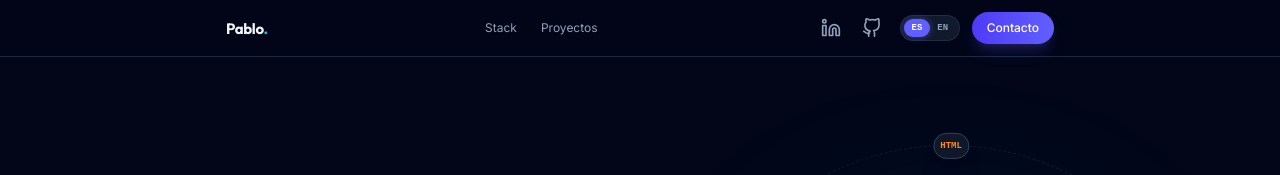
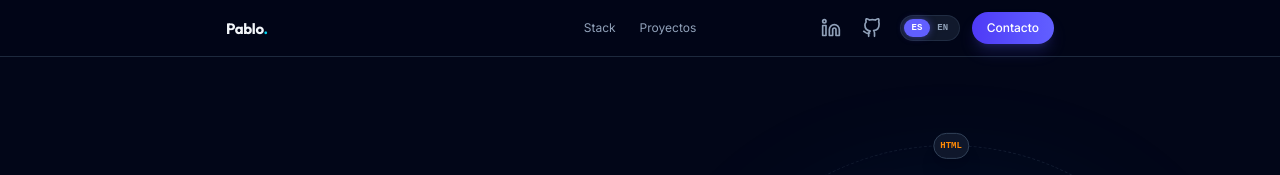
Before and after one commit to Dazinha/Portafolio, a React (Vite) app: page / in a window 1280 px wide. Shown: the top 175 px of the page. Built offline with nearby package versions, Linux system fonts and the light colour scheme.

Commit message:
fix(navbar): center stack and projects links

```diff
--- a/src/components/Navbar.jsx
+++ b/src/components/Navbar.jsx
@@ -38,7 +38,7 @@ const Navbar = () => {
       className="fixed top-0 left-0 right-0 z-50 bg-slate-950/60 backdrop-blur-xl border-b border-slate-800"
     >
       <div className="max-w-6xl mx-auto px-6 py-4">
-        <div className="flex items-center justify-between">
+        <div className="flex items-center justify-between relative">
           <a
             href="#"
             className="flex items-center group transition-transform hover:scale-105"
@@ -48,7 +48,7 @@ const Navbar = () => {
             </span>
           </a>
 
-          <ul className="hidden md:flex items-center gap-8">
+          <ul className="hidden md:flex absolute left-1/2 top-1/2 -translate-x-1/2 -translate-y-1/2 items-center gap-8">
             <li>
               <a
                 href="#stack"
```
